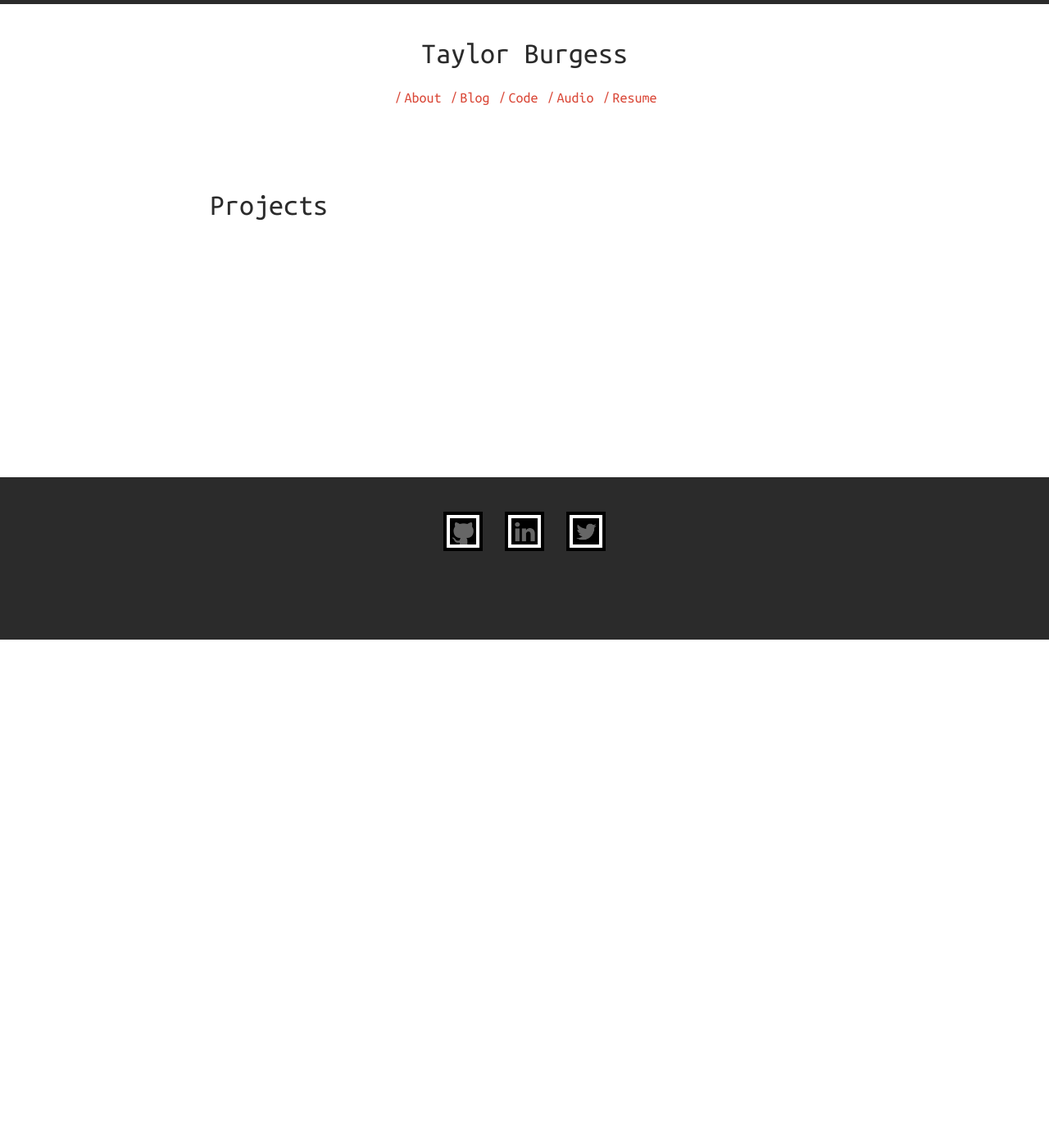
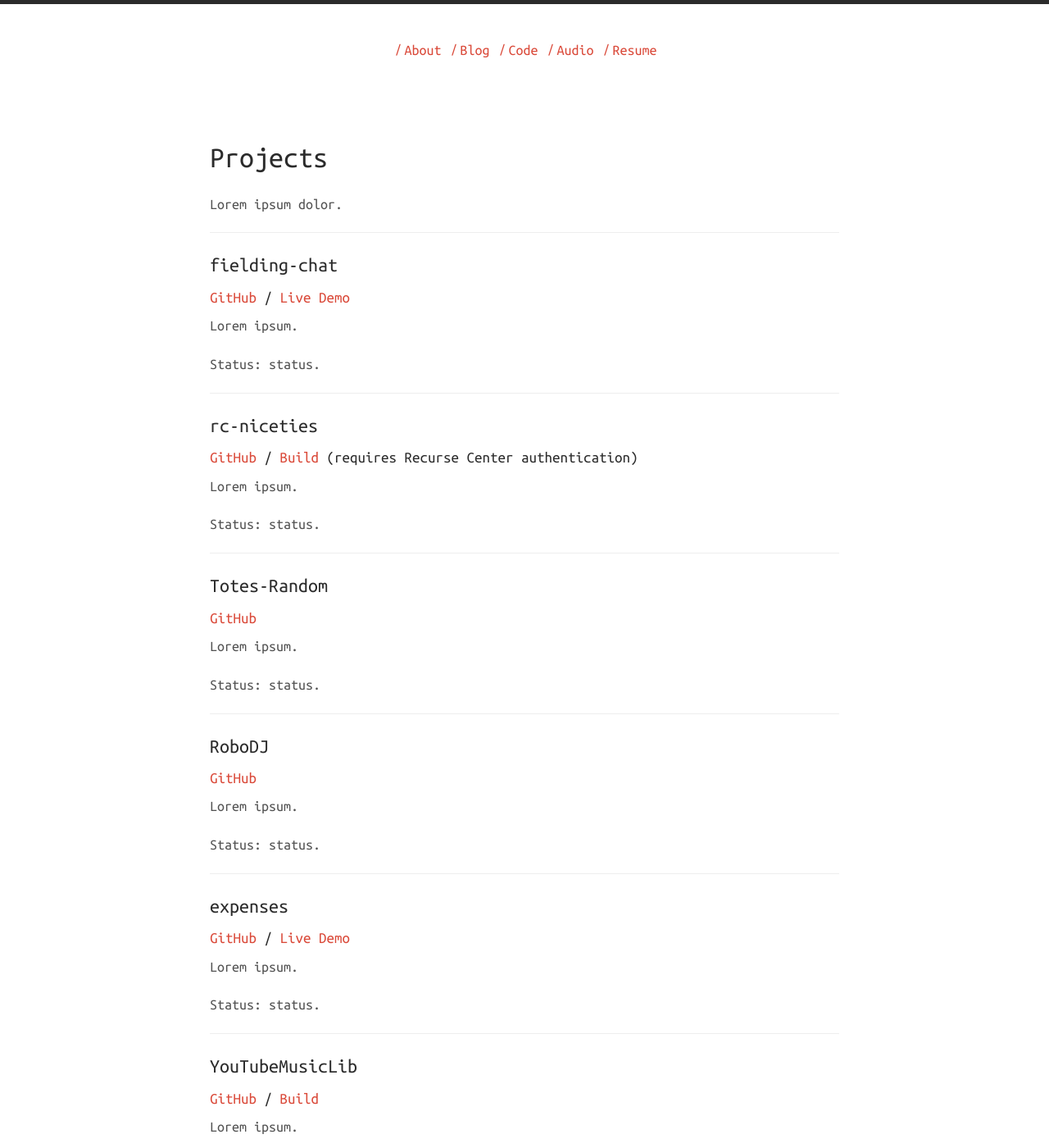
Before and after one commit to tayloraburgess/tayloraburgess.github.io, a Jekyll site: the page built from code.md, in a window 1280 px wide and 1400 px high. Shown: the whole window at 82% size. Built offline with Jekyll 4.4.1, drawn with Linux system fonts in a browser that asks for light colours; nearby versions of some CDN libraries; some of the changed text lies outside the part shown.

Commit message:
Remove Harmony category templating
Remove from index.html and _layouts/post.hmtl.

```diff
--- a/_config.yml
+++ b/_config.yml
@@ -6,10 +6,6 @@ port: 4000
 
 name: Taylor Burgess
 author: Taylor Burgess
-
-# Harmony theme configuration. Please change accordingly.
-harmony:
-  name: Taylor Burgess
 
 # Conversion / Build settings
 markdown:    kramdown
--- a/_layouts/post.html
+++ b/_layouts/post.html
@@ -7,11 +7,6 @@ layout: default
 	<div class="post">
 		<h1>{{ page.title }}</h1>
 		<p class="post-meta">
-			{% if (page.categories.size > 0 %}
-      <span class="categories">
-      {{ page.categories | array_to_sentence_string }}
-      </span> |
-	    {% endif %}
 	    <span class="post-date">
     	{{ page.date | date: "%b %-d, %Y" }}
 	    </span>
--- a/code.md
+++ b/code.md
@@ -3,3 +3,87 @@ layout: page
 title: Projects
 permalink: /code/
 ---
+
+Lorem ipsum dolor.
+
+___
+
+#### fielding-chat
+
+###### [GitHub](https://github.com/tayloraburgess/fielding-chat) / [Live Demo](https://fielding-chat.herokuapp.com/api/v1)
+
+Lorem ipsum.
+
+Status: status.
+
+___
+
+#### rc-niceties
+
+###### [GitHub](https://github.com/mjec/rc-niceties) / [Build](https://niceties.recurse.com/) (requires Recurse Center authentication)
+
+Lorem ipsum.
+
+Status: status.
+
+___
+
+#### Totes-Random
+
+###### [GitHub](https://github.com/JKiely/Totes-Random)
+
+Lorem ipsum.
+
+Status: status.
+
+___
+
+#### RoboDJ
+
+###### [GitHub](https://github.com/JesseRap/RoboDJ)
+
+Lorem ipsum.
+
+Status: status.
+
+___
+
+#### expenses
+
+###### [GitHub](https://github.com/leeorb321/expenses) / [Live Demo](http://fierce-cove-57868.herokuapp.com)
+
+Lorem ipsum.
+
+Status: status.
+
+___
+
+#### YouTubeMusicLib
+
+###### [GitHub](https://github.com/elenacaseyroby/YoutubeMusicLib) / [Build](http://youtube-music-library.herokuapp.com)
+
+Lorem ipsum.
+
+Status: status.
+
+___
+
+#### Woog
+
+###### [GitHub](https://github.com/lamarqua/Woog)
+
+Lorem ipsum.
+
+Status: status.
+
+___
+
+#### markdown-preview
+
+###### [GitHub](https://github.com/tayloraburgess/markdown-preview)
+
+Lorem ipsum.
+
+Status: status.
+
+___
--- a/index.html
+++ b/index.html
@@ -12,11 +12,6 @@ layout: default
     			</h3>
 
           <p class="post-meta">
-            {% if (post.categories.size > 0 %}
-            <span class="categories">
-            {{ post.categories | array_to_sentence_string }}
-            </span> |
-            {% endif %}
             <span class="post-date">
             {{ post.date | date: "%b %-d, %Y" }}
             </span>
```
Also changed, not shown: feed.xml (deleted, +0 -30 lines).
